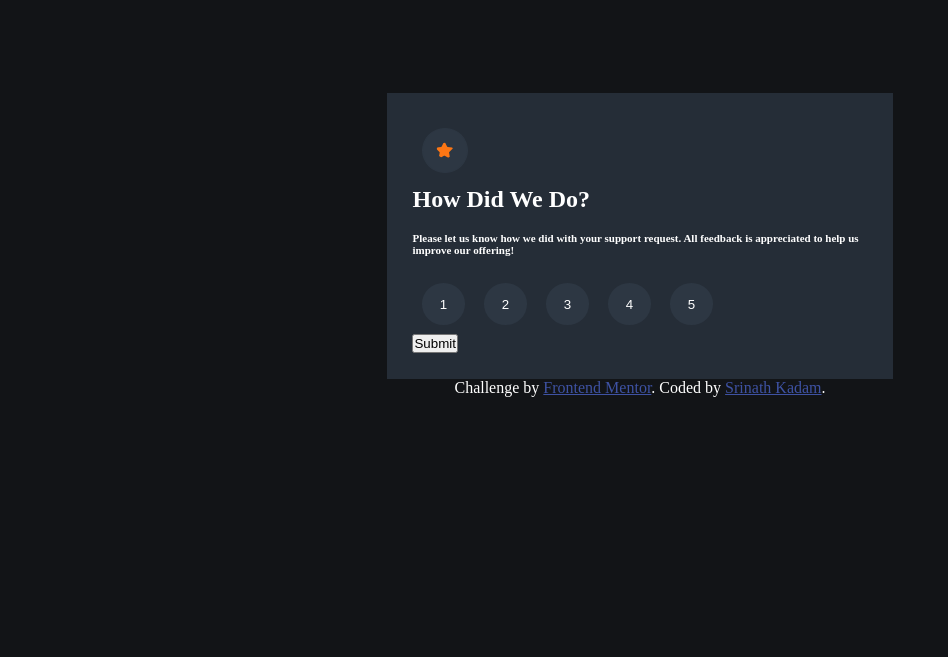
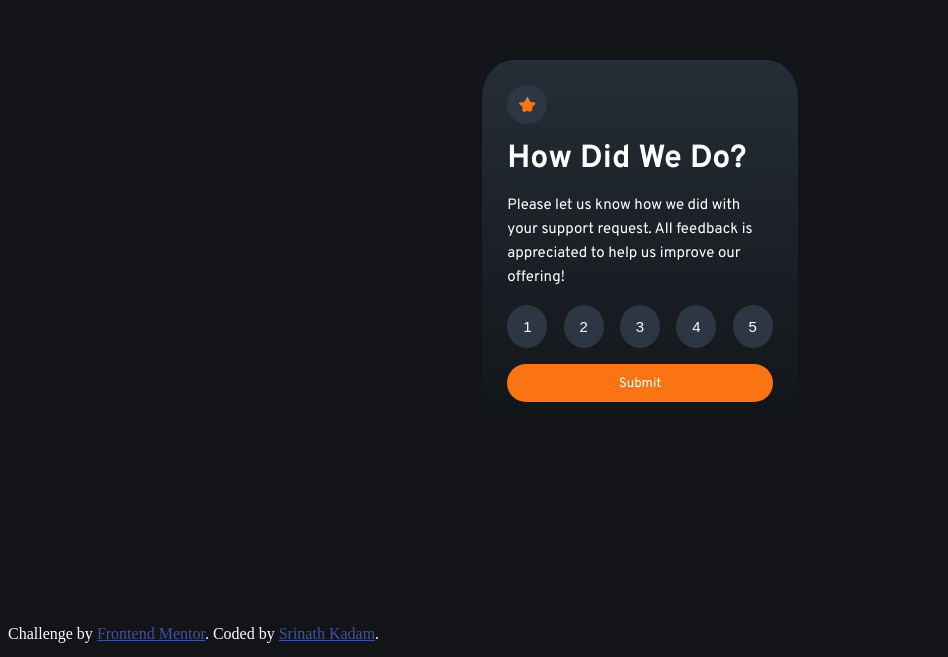
Before and after one commit to SrinathKadam048/Interactive-Ratings, a plain HTML site: page index.html in a window 1280 px wide. Shown: the part 143-800 px from the top of the page, without its empty margins (0-948 px from the left). Drawn offline with Linux system fonts and the light colour scheme.

Commit message:
styled first page except footer

```diff
--- a/index.html
+++ b/index.html
@@ -31,11 +31,11 @@
     <div class="rating-container">
       <div class="rating-content">
         <img src="./images/icon-star.svg" class="star-icon">
-        <h2>How Did We Do?</h2>
-        <h5 style="font-size: 11px;">
+        <h1>How Did We Do?</h1>
+        <p>
           Please let us know how we did with your support request. All feedback is appreciated
           to help us improve our offering!
-        </h5>
+        </p>
         <div class="ratings">
           <button class="rating" id="1-rating">1</button>
           <button class="rating" id="2-rating">2</button>
@@ -48,6 +48,7 @@
         </div>
         <div>
 
+        </div>
       </div>
     </div>
   </div>
--- a/styles.css
+++ b/styles.css
@@ -1,3 +1,8 @@
+@font-face {
+    font-family: goodLooking;
+    src: url(./design/Overpass-VariableFont_wght.ttf);
+}
+
 :root {
     --Orange: hsl(25, 97%, 53%);
     --White: hsl(0, 0%, 100%);
@@ -22,10 +27,18 @@ h2,
 h3,
 h4 {
     margin: 0;
+    font-family: 'goodLooking';
 }
 
 a {
     color: hsl(228, 45%, 44%);
+}
+
+p {
+    font-family: 'goodLooking';
+    font-size: 15px;
+    word-spacing: 1%;
+    line-height: 1.6;
 }
 
 body {
@@ -48,6 +61,9 @@ body {
 .ratings {
     display: flex;
     flex-direction: row;
+    margin-bottom: 5%;
+    width: 100%;
+    justify-content: space-between;
 }
 
 .rating {
@@ -55,8 +71,8 @@ body {
     border: black 1px;
     border-radius: 100%;
     color: white;
-    margin: 2%;
-    padding: 3% 4%;
+    padding: 5% 6%;
+    font-size: 15px;
 }
 
 .rating:hover {
@@ -65,18 +81,31 @@ body {
 
 
 .rating-container {
-    width: 40%;
+    width: 25%;
     background-color: hsl(213, 19%, 18%);
+    border-radius: 10%;
+    background-image: linear-gradient(var(--DarkBlue), var(--VeryDarkBlue));
 }
 
 .rating-content {
-    margin: 5%
+    margin: 8%;
 }
 
 .star-icon {
-    margin: 2%;
-    padding: 3%;
+    margin-bottom: 4%;
+    padding: 4%;
     border: 1px solid var(--secondary);
     border-radius: 100%;
     background-color: var(--secondary)
 }
+
+.submit-button {
+    margin: 1% 0%;
+    width: 100%;
+    padding: 4% 4%;
+    background-color: var(--Orange);
+    color: white;
+    border: none;
+    font-family: 'goodLooking';
+    border-radius: 20px;
+}
```
Also changed, not shown: design/Overpass-Italic-VariableFont_wght.ttf (added), design/Overpass-VariableFont_wght.ttf (added). Lines whose indentation alone changed are shown as unchanged.
